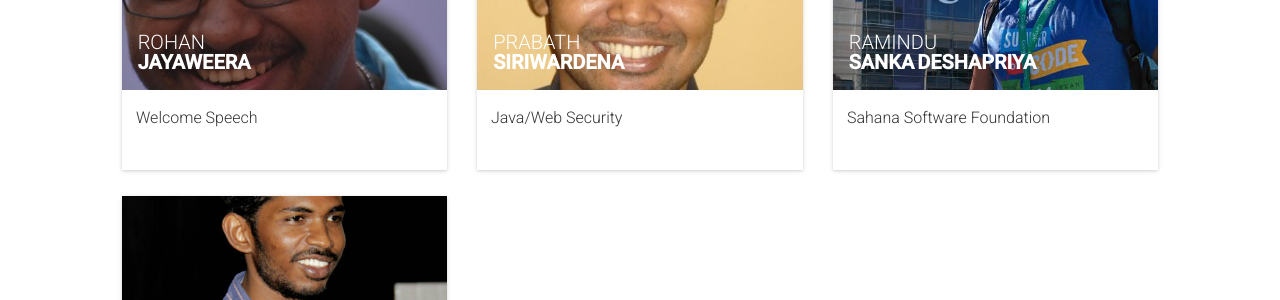
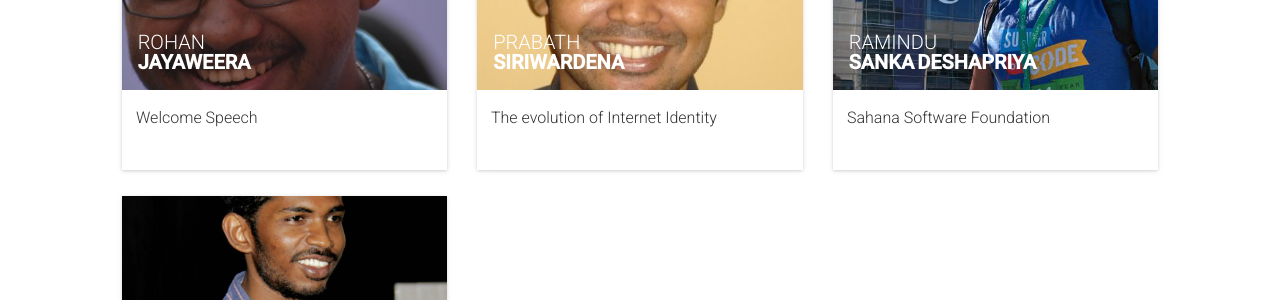
Before and after one commit to CodeLanka/devfeast-2014, a Jekyll site: the page built from speakers.html, in a window 1280 px wide and 900 px high, scrolled down 415 px. Shown: the part 152-452 px from the top of the window. Built offline with Jekyll 4.4.1, drawn with Linux system fonts in a browser that asks for light colours; nearby versions of some CDN libraries; comment, search, counter and statistics services are not loaded.

Commit message:
update 2.2

```diff
--- a/_data/sessions.yml
+++ b/_data/sessions.yml
@@ -15,7 +15,7 @@
   complexity: "Beginner"
 -
   id: 017
-  title: "Java/Web Security"
+  title: "The evolution of Internet Identity"
   description: ""
   subtype: workshop
   speakers: [15,]
```
